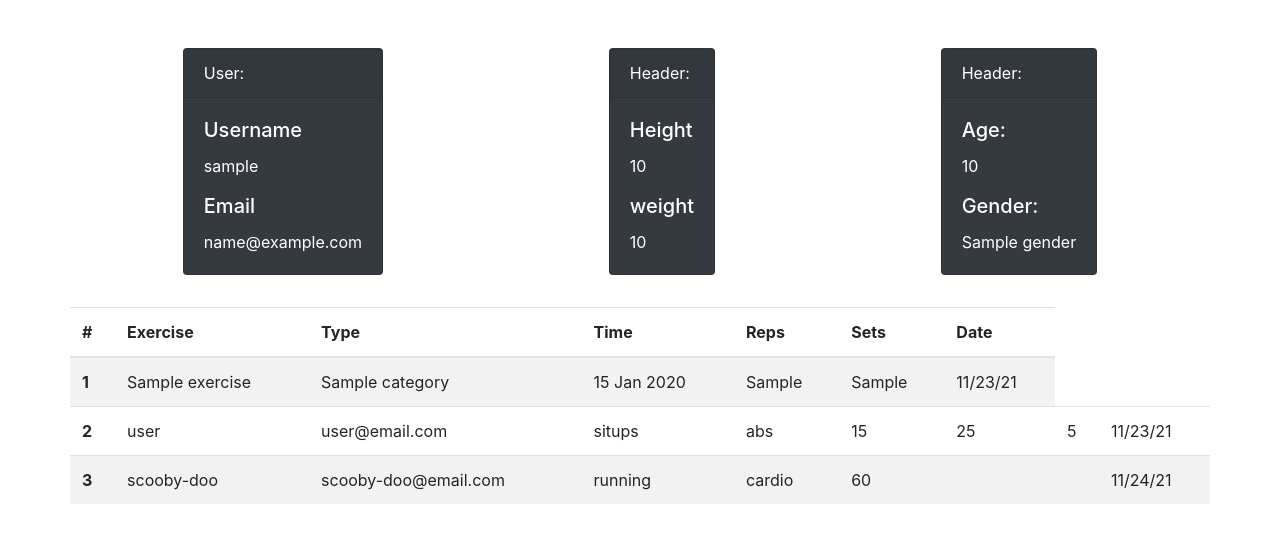
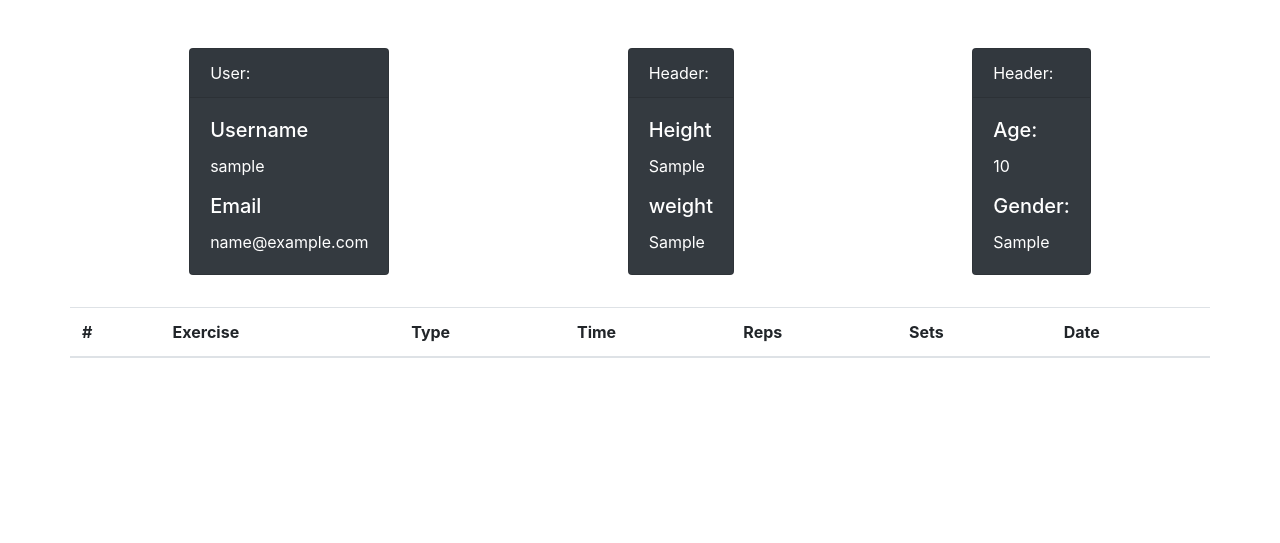
Before and after one commit to warrenp11/health-tracker, a Node server app: template views/dashboard.handlebars in a window 1280 px wide. Shown: the part 56-599 px from the top of the page. Run offline with Node 20, Linux system fonts and the light colour scheme; tables that the repository leaves empty hold one stand-in row (values such as "Sample post"); the template is opened without the code that fills it: values that come from a table or form of the project are taken from there, most other values are stand-ins (such as "Sample title", 1, 10 or a date in 2020); lists and menus that the app fills with data are empty; some libraries are stand-ins or nearby versions.

Commit message:
able to display some info on dashboard

```diff
--- a/views/dashboard.handlebars
+++ b/views/dashboard.handlebars
@@ -5,9 +5,9 @@
         <div class="card-header user">User:</div>
         <div class="card-body">
           <h5 class="card-title name">Username</h5>
-          <p class="card-text">{{username}}</p>
+          <p class="card-text">{{user.username}}</p>
           <h5 class="card-title">Email</h5>
-          <p class="card-text">{{email}}</p>
+          <p class="card-text">{{user.email}}</p>
         </div>
       </div>
 
@@ -15,9 +15,9 @@
         <div class="card-header">Header:</div>
         <div class="card-body">
           <h5 class="card-title">Height</h5>
-          <p class="card-text">{{height}}</p>
+          <p class="card-text">{{user.height}}</p>
           <h5 class="card-title">weight</h5>
-          <p class="card-text">{{weight}}</p>
+          <p class="card-text">{{user.weight}}</p>
         </div>
       </div>
 
@@ -25,9 +25,9 @@
         <div class="card-header">Header:</div>
         <div class="card-body">
           <h5 class="card-title">Age:</h5>
-          <p class="card-text">{{age}}</p>
+          <p class="card-text">{{user.age}}</p>
           <h5 class="card-title">Gender:</h5>
-          <p class="card-text">{{gender}}</p>
+          <p class="card-text">{{user.gender}}</p>
         </div>
       </div>
 
@@ -46,37 +46,17 @@
           </tr>
         </thead>
         <tbody>
+          {{#each user.exercises}}
           <tr>
             <th scope="row">1</th>
-            <td>{{exercise}}</td>
+            <td>{{exerciseName}}</td>
             <td>{{category}}</td>
-            <td>{{ex_Time}}</td>
-            <td>{{ex_Reps}}</td>
-            <td>{{ex_Sets}}</td>
+            <td>{{activities.ex_Time}}</td>
+            <td>{{activities.ex_Reps}}</td>
+            <td>{{activities.ex_Sets}}</td>
             <td>11/23/21</td>
           </tr>
-          <tr>
-            <th scope="row">2</th>
-            <td>user</td>
-            <td>user@email.com</td>
-            <td>situps</td>
-            <td>abs</td>
-            <td>15</td>
-            <td>25</td>
-            <td>5</td>
-            <td>11/23/21</td>
-          </tr>
-          <tr>
-            <th scope="row">3</th>
-            <td>scooby-doo</td>
-            <td>scooby-doo@email.com</td>
-            <td>running</td>
-            <td>cardio</td>
-            <td>60</td>
-            <td></td>
-            <td></td>
-            <td>11/24/21</td>
-          </tr>
+          {{/each}}
         </tbody>
       </table>
     </div>
--- a/views/layouts/main.handlebars
+++ b/views/layouts/main.handlebars
@@ -12,10 +12,10 @@
     <div class="wrapper">
         <header>
             <nav class="navbar navbar-dark bg-dark">
-                <span class="navbar-brand mb-0 h1">Health Tracker</span>
+                <a href="/dashboard" class="navbar-brand mb-0 h1">Health Tracker</a>
                 <ul class="nav justify-content-end">
                     <li class="nav-item">
-                        <a href="/login"  id="login" class="btn btn-outline-light mr-4">Login</a>
+                        <a href="/"  id="login" class="btn btn-outline-light mr-4">Login</a>
                         <a id="logout" class="btn btn-outline-light mr-4">Logout</a>
                         <a href="/signup" id="signup" class="btn btn-warning">Sign-Up</a>
                     </li>
```
Also changed, not shown: controllers/api/user-routes.js (+2 -5 lines), controllers/home-routes.js (+11 -36 lines), models/index.js (+15 -6 lines).
